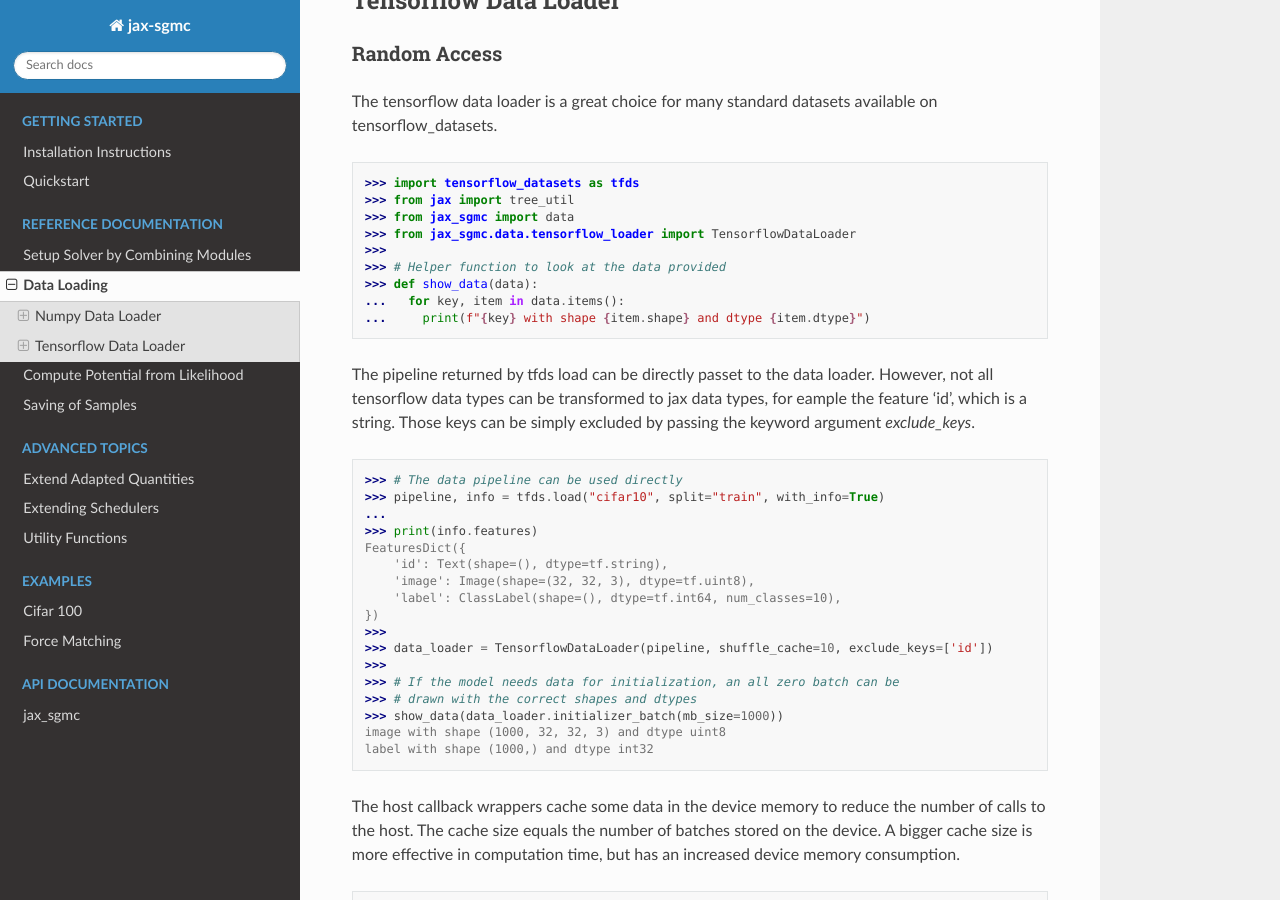
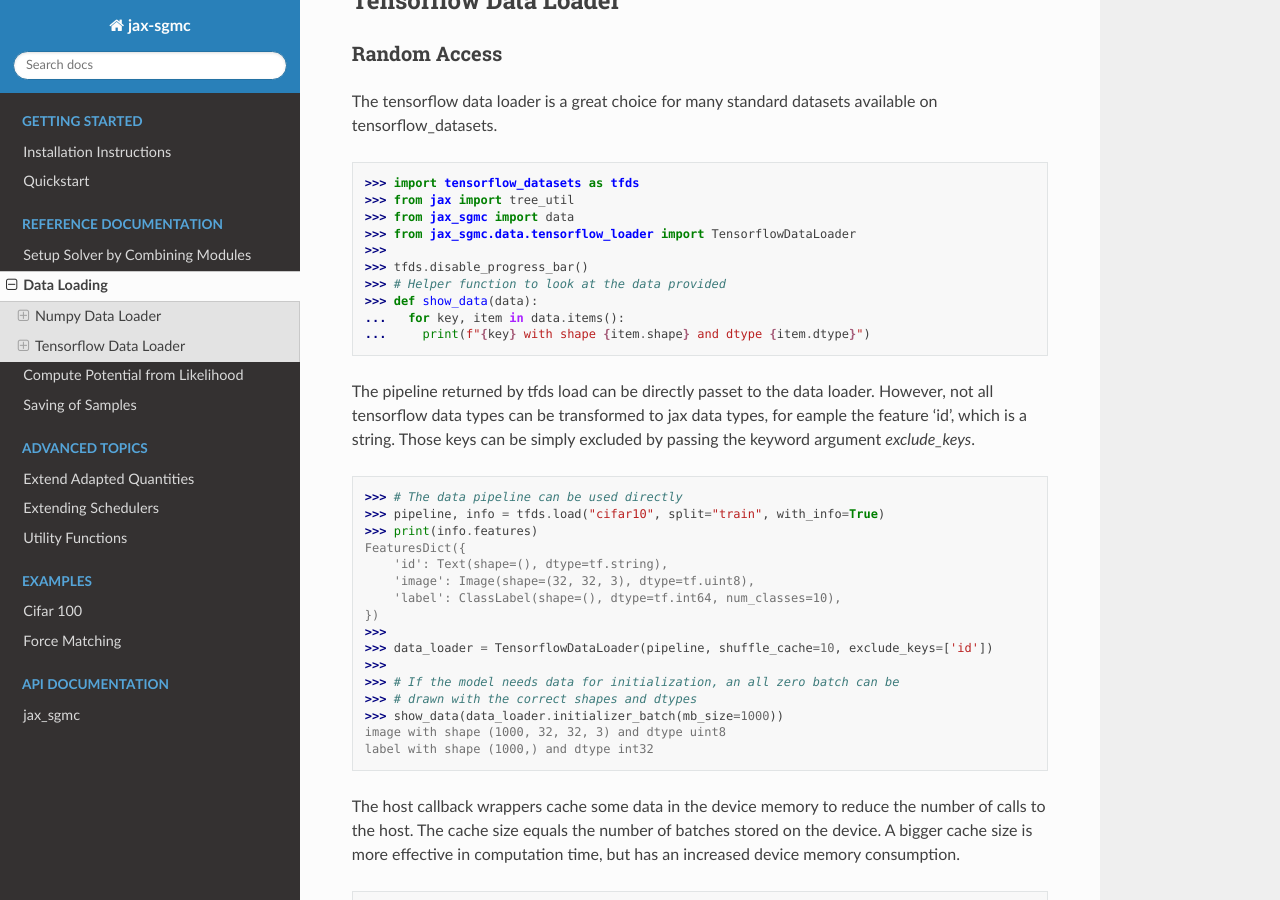
Before and after one commit to tummfm/jax-sgmc, a Sphinx documentation site: the page built from docs/usage/data.rst, in a window 1280 px wide and 900 px high, scrolled down 3299 px. Built offline with Sphinx 7.4.7 and the Read the Docs theme 2.0.0, drawn with Linux system fonts in a browser that asks for light colours.

Commit message:
Updated doctests

```diff
--- a/docs/usage/data.rst
+++ b/docs/usage/data.rst
@@ -174,6 +174,7 @@ available on tensorflow_datasets.
   >>> from jax_sgmc import data
   >>> from jax_sgmc.data.tensorflow_loader import TensorflowDataLoader
   >>>
+  >>> tfds.disable_progress_bar()
   >>> # Helper function to look at the data provided
   >>> def show_data(data):
   ...   for key, item in data.items():
@@ -186,7 +187,6 @@ by passing the keyword argument `exclude_keys`.
 
   >>> # The data pipeline can be used directly
   >>> pipeline, info = tfds.load("cifar10", split="train", with_info=True)
-  ...
   >>> print(info.features)
   FeaturesDict({
       'id': Text(shape=(), dtype=tf.string),
```
